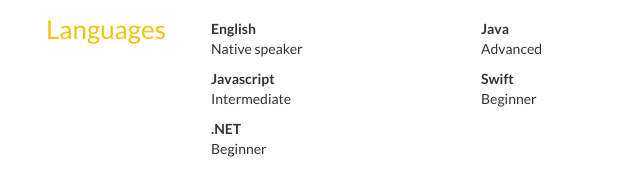
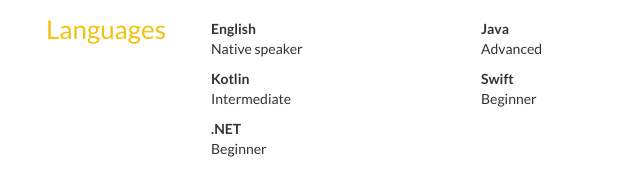
Before and after one commit to sbeach/sbeach.github.io, a plain HTML site: page index.html in a window 1280 px wide. Shown: the part 2285-2477 px from the top of the page, 264-904 px from the left. Drawn offline with nearby package versions, Linux system fonts and the light colour scheme; some icons are missing.

Commit message:
Removing JS, adding Kotlin

```diff
--- a/index.html
+++ b/index.html
@@ -478,7 +478,7 @@
 			</div>
 			<div class="col-sm-6">
 				<div class="language">
-					<strong>Javascript</strong>
+					<strong>Kotlin</strong>
 				</div>
 				<div class="fluency">
 					Intermediate
```
